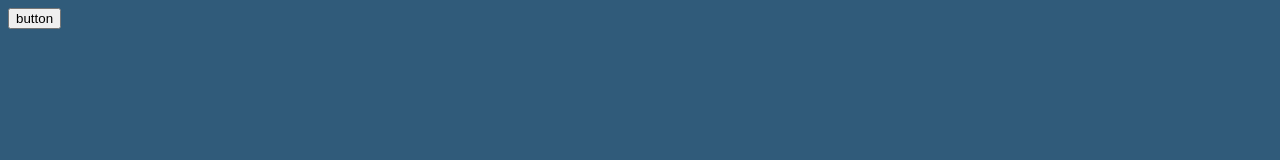
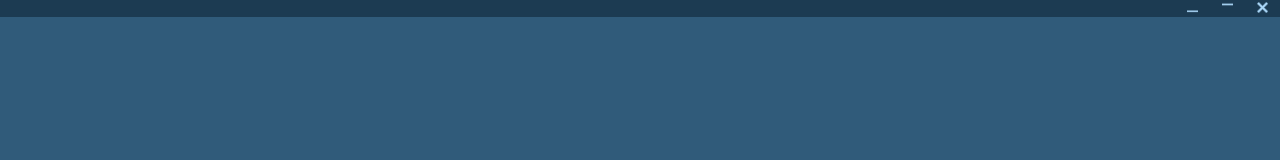
Before and after one commit to Mokomaki/RevIt, an Electron app: page Src/electron-quick-start/index.html in a window 1280 px wide. Drawn offline with Linux system fonts and the light colour scheme.

Commit message:
Fixed everything.

```diff
--- a/Src/electron-quick-start/styles.css
+++ b/Src/electron-quick-start/StyleSheets/GeneralStyles.css
@@ -1,4 +1,5 @@
 body{
-    border-block: white;
+    padding: 0;
+    margin: 0;
     background-color: #305B7A;
 }
--- /dev/null
+++ b/Src/electron-quick-start/StyleSheets/TopControlStyles.css
@@ -0,0 +1,43 @@
+.ControlBar{
+    background-color: #1c3b52;
+    -webkit-app-region: drag;
+    overflow: hidden;
+}
+
+.ControlButton{
+    -webkit-app-region: no-drag;
+    width: 35px;
+    border: none;
+    margin-top: 2px;
+    margin-left: 5px;
+    margin: 0;
+    background: none;
+    float: right;
+    outline: none;
+}
+.ControlButton:hover{
+    background-color: #4E94C7;
+}
+
+.ExitButton{
+    -webkit-app-region: no-drag;
+    width: 35px;
+    border: none;
+    margin-top: 2px;
+    margin-left: 5px;
+    margin: 0;
+    background: none;
+    float: right;
+    outline: none;
+}
+.ExitButton:hover{
+    background-color: red;
+}
+
+.ControlButtonImage{
+    padding: 0;
+    margin: 0;
+    background: none;
+    width: 50%;
+    height: auto;
+}
--- a/Src/electron-quick-start/index.html
+++ b/Src/electron-quick-start/index.html
@@ -8,14 +8,20 @@
     <meta http-equiv="Content-Security-Policy" content="default-src 'self'; script-src 'self'">
     <meta http-equiv="X-Content-Security-Policy" content="default-src 'self'; script-src 'self'">
 
-    <link rel="stylesheet" href="styles.css">
+    <link rel="stylesheet" href="StyleSheets/TopControlStyles.css">
+    <link rel="stylesheet" href="StyleSheets/GeneralStyles.css">
 
     <title>RevIt</title>
+    <link rel="icon" href="Graphics/Icon.png">
   </head>
 
   <body>
+    <div class="ControlBar">
+      <button class="ExitButton" id="win_close"><img class = "ControlButtonImage" src="Graphics/Close.png"></button>
+      <button class="ControlButton" id="win_max"><img class = "ControlButtonImage" src="Graphics/Maximize.png"></button>
+      <button class="ControlButton" id="win_min"><img class = "ControlButtonImage" src="Graphics/Minimize.png"></button>
+    </div>
 
-    <button id="Button">button</button>
     <script src="renderer.js"></script>
 
   </body>
--- a/Src/electron-quick-start/renderer.js
+++ b/Src/electron-quick-start/renderer.js
@@ -1,5 +1,13 @@
-
-document.getElementById("Button").addEventListener('click', function()
+//Application controls
+document.getElementById("win_close").addEventListener('click', function()
 {
-  window.test();
+  window.CloseWindow();
 });
+document.getElementById("win_min").addEventListener('click', function()
+{
+  window.MinimizeWindow();
+});
+document.getElementById("win_max").addEventListener('click', function()
+{
+  window.MaximizeWindow();
+});
```
Also changed, not shown: Src/electron-quick-start/main.js (+10 -4 lines), Src/electron-quick-start/package.json (+0 -10 lines), Src/electron-quick-start/preload.js (+17 -4 lines), Src/electron-quick-start/Graphics/Close.png (added), Src/electron-quick-start/Graphics/Icon.png (added), Src/electron-quick-start/Graphics/Maximize.png (added), Src/electron-quick-start/Graphics/Minimize.png (added).
